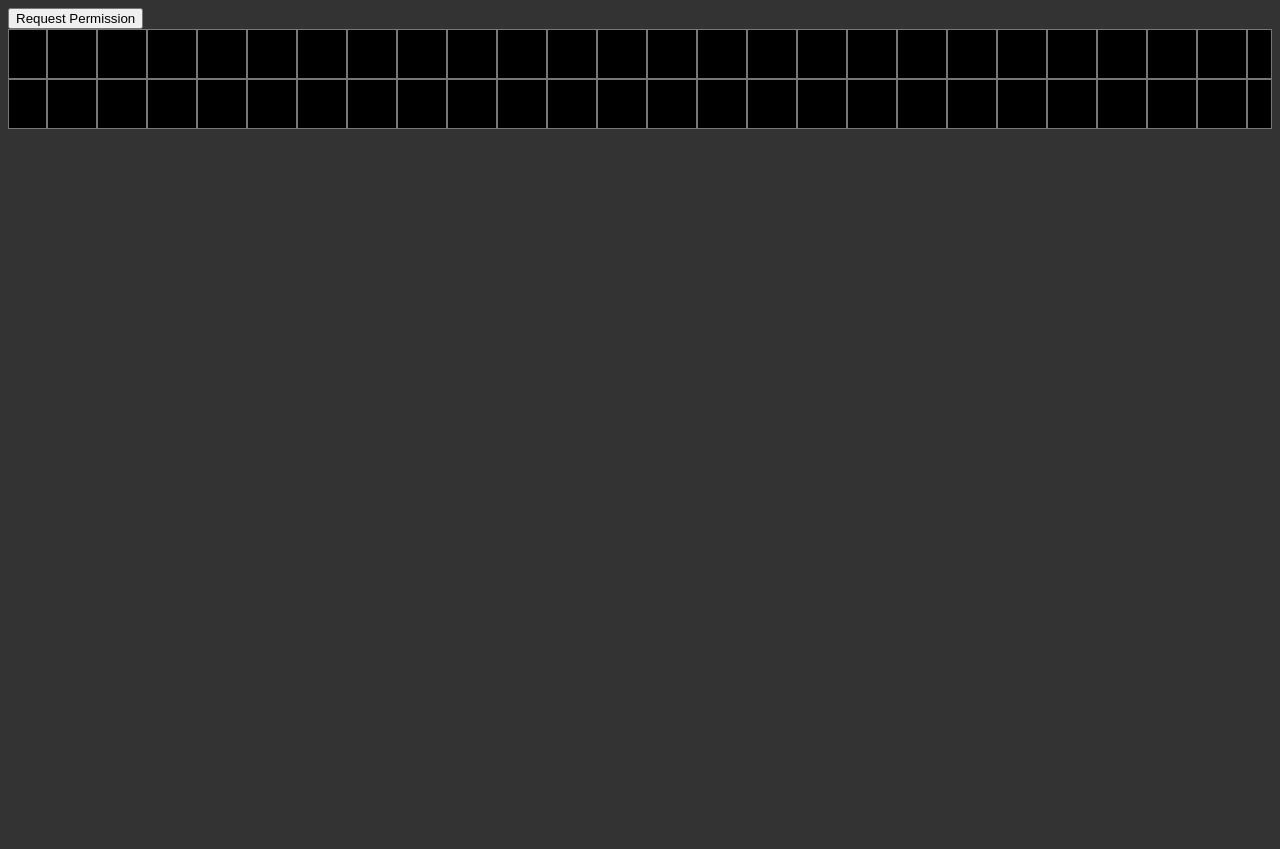
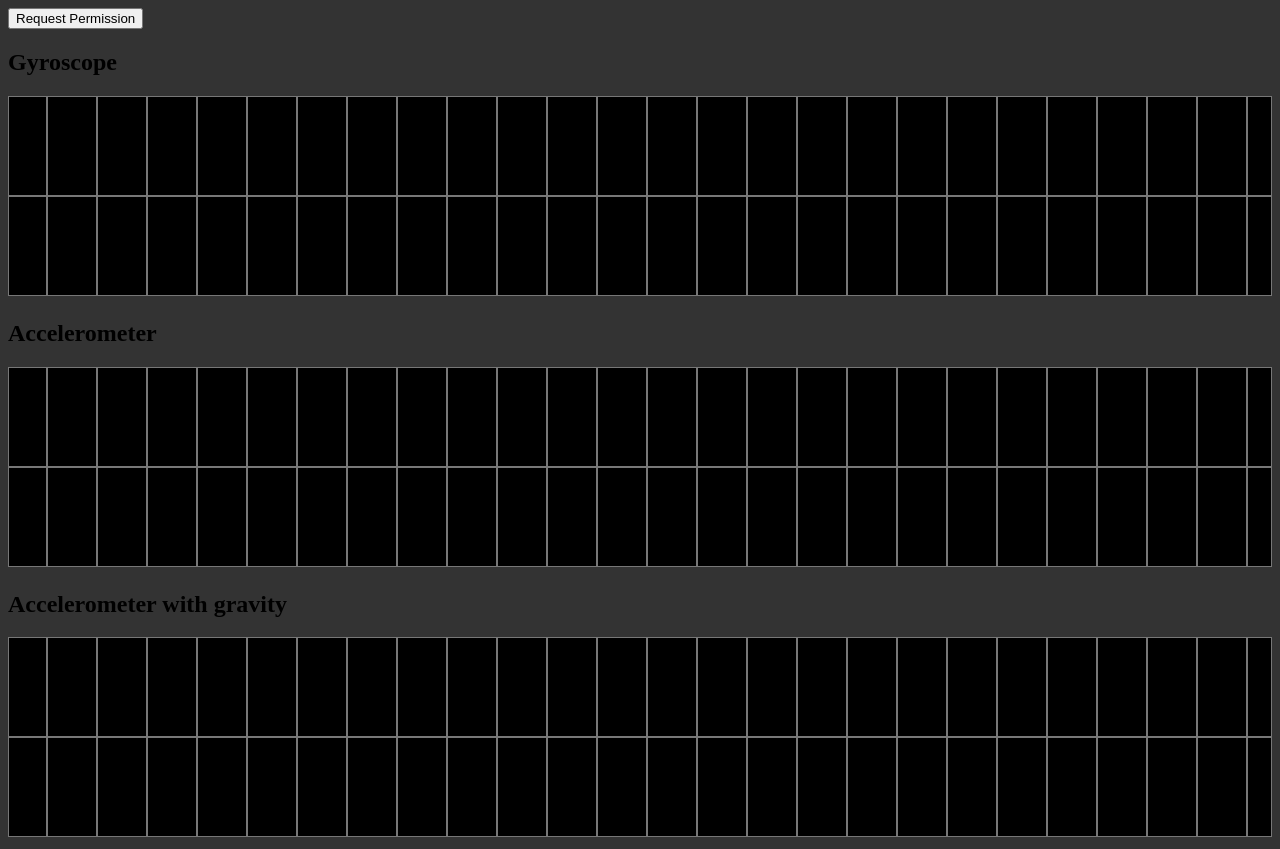
Before and after one commit to cloudfright/motion-sensor-chart, a plain HTML site: page index.html in a window 1280 px wide. Before the commit the page ends 800 px from the top, so only its background shows below. Drawn offline with Linux system fonts and the light colour scheme.

Commit message:
Add other charts for acceleration

```diff
--- a/index.html
+++ b/index.html
@@ -5,32 +5,55 @@
   <script type="text/javascript" src="scripts/smoothie.js"></script>
   <script type="text/javascript">
 
-    var series1 = new TimeSeries();
-    var series2 = new TimeSeries();
-    var series3 = new TimeSeries();
+    var gyroSeries1 = new TimeSeries();
+    var gyroSeries2 = new TimeSeries();
+    var gyroSeries3 = new TimeSeries();
 
-    /*
-    // Randomly add a data point every 500ms
-    setInterval(function () {
-      var now = Date.now();
-      var val = Math.random() * 100;
-      series1.append(now, val);
-    }, 500);
-*/
+    var accellSeries1 = new TimeSeries();
+    var accellSeries2 = new TimeSeries();
+    var accellSeries3 = new TimeSeries();
+
+    var accellGravitySeries1 = new TimeSeries();
+    var accellGravitySeries2  = new TimeSeries();
+    var accellGravitySeries3  = new TimeSeries();
+
+
     function createTimeline() {
 
-      var chart = new SmoothieChart({ responsive: true });
-      chart.addTimeSeries(series1, { strokeStyle: 'rgba(255, 0, 0, 1)', fillStyle: 'rgba(255, 0, 0, 0.2)', lineWidth: 4 });
-      chart.addTimeSeries(series2, { strokeStyle: 'rgba(0, 255, 0, 1)', fillStyle: 'rgba(0, 255, 0, 0.2)', lineWidth: 4 });
-      chart.addTimeSeries(series3, { strokeStyle: 'rgba(0, 0, 255, 1)', fillStyle: 'rgba(0, 0, 255, 0.2)', lineWidth: 4 });
-      chart.streamTo(document.getElementById("chart-responsive"), 500);
+      var gyroChart = new SmoothieChart({ responsive: true });
+      gyroChart.addTimeSeries(gyroSeries1, { strokeStyle: 'rgba(255, 0, 0, 1)', fillStyle: 'rgba(255, 0, 0, 0.2)', lineWidth: 3 });
+      gyroChart.addTimeSeries(gyroSeries2, { strokeStyle: 'rgba(0, 255, 0, 1)', fillStyle: 'rgba(0, 255, 0, 0.2)', lineWidth: 3 });
+      gyroChart.addTimeSeries(gyroSeries3, { strokeStyle: 'rgba(0, 0, 255, 1)', fillStyle: 'rgba(0, 0, 255, 0.2)', lineWidth: 3 });
+      gyroChart.streamTo(document.getElementById("gryo-chart"), 500);
+
+      var accellChart = new SmoothieChart({ responsive: true });
+      accellChart.addTimeSeries(accellSeries1, { strokeStyle: 'rgba(255, 0, 0, 1)', fillStyle: 'rgba(255, 0, 0, 0.2)', lineWidth: 3 });
+      accellChart.addTimeSeries(accellSeries2, { strokeStyle: 'rgba(0, 255, 0, 1)', fillStyle: 'rgba(0, 255, 0, 0.2)', lineWidth: 3 });
+      accellChart.addTimeSeries(accellSeries3, { strokeStyle: 'rgba(0, 0, 255, 1)', fillStyle: 'rgba(0, 0, 255, 0.2)', lineWidth: 3 });
+      accellChart.streamTo(document.getElementById("accel-ng-chart"), 500);
+
+      var accellGravityChart = new SmoothieChart({ responsive: true });
+      accellGravityChart.addTimeSeries(accellGravitySeries1, { strokeStyle: 'rgba(255, 0, 0, 1)', fillStyle: 'rgba(255, 0, 0, 0.2)', lineWidth: 3 });
+      accellGravityChart.addTimeSeries(accellGravitySeries2, { strokeStyle: 'rgba(0, 255, 0, 1)', fillStyle: 'rgba(0, 255, 0, 0.2)', lineWidth: 3 });
+      accellGravityChart.addTimeSeries(accellGravitySeries3, { strokeStyle: 'rgba(0, 0, 255, 1)', fillStyle: 'rgba(0, 0, 255, 0.2)', lineWidth: 3 });
+      accellGravityChart.streamTo(document.getElementById("accel-wg-chart"), 500);
+
     }
   </script>
 </head>
 
 <body onload="createTimeline()" style="background-color:#333333">
   <button onclick="requestPermission()">Request Permission</button>
-  <canvas id="chart-responsive" style="width:100%;height:100px"></canvas>
+
+  <h2>Gyroscope</h2>
+  <canvas id="gryo-chart" style="width:100%;height:200px"></canvas>
+
+  <h2>Accelerometer</h2>
+  <canvas id="accel-ng-chart" style="width:100%;height:200px"></canvas>
+
+  <h2>Accelerometer with gravity</h2>
+  <canvas id="accel-wg-chart" style="width:100%;height:200px"></canvas>
+
 
   <script>
 
@@ -56,10 +79,17 @@
     function handleOrientation(event) {
 
       var now = Date.now();
-      var val = Math.random() * 100;
-      series1.append(now, event.rotationRate.alpha);
-      series2.append(now, event.rotationRate.beta);
-      series3.append(now, event.rotationRate.gamma);
+      gyroSeries1.append(now, event.rotationRate.alpha);
+      gyroSeries2.append(now, event.rotationRate.beta);
+      gyroSeries3.append(now, event.rotationRate.gamma);
+
+      accellSeries1.append(now, event.acceleration.x);
+      accellSeries2.append(now, event.acceleration.y);
+      accellSeries3.append(now, event.acceleration.z);
+
+      accellGravitySeries1.append(now, event.accelerationIncludingGravity.x);
+      accellGravitySeries2.append(now, event.accelerationIncludingGravity.y);
+      accellGravitySeries3.append(now, event.accelerationIncludingGravity.z);
     }
 
   </script>
```
